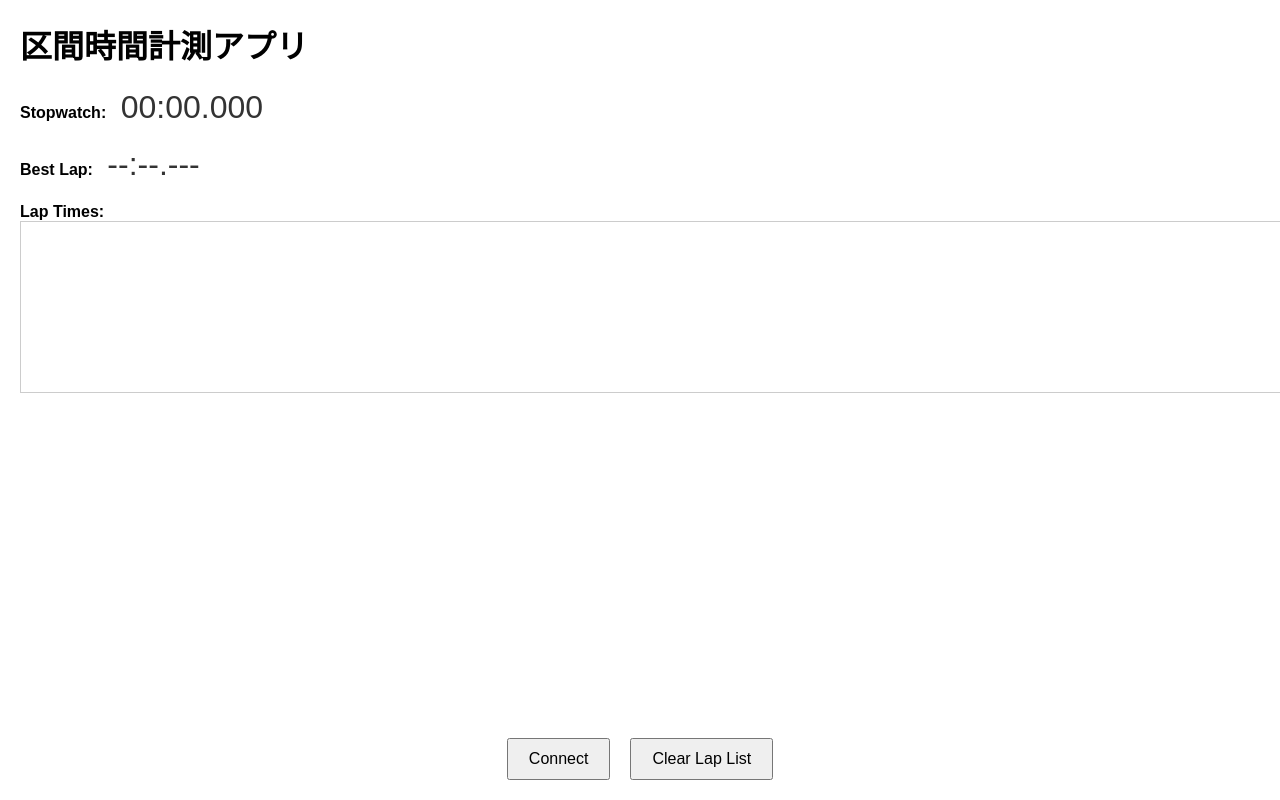
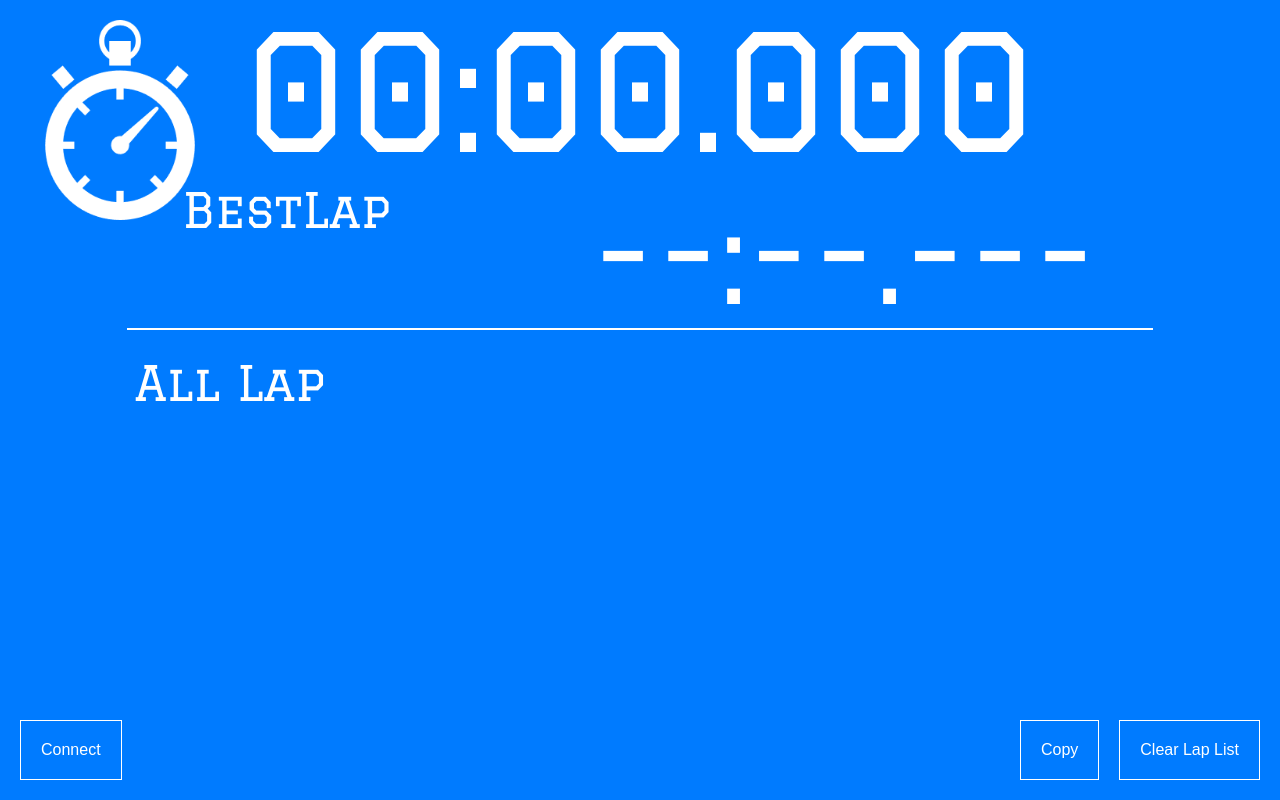
Before and after one commit to FromF/LapTimerForLineTracer, a plain HTML site: page index.html in a window 1280 px wide. Drawn offline with Linux system fonts and the light colour scheme.

Commit message:
レイアウト修正 #2
- コピーボタンを追加
- ロゴを追加
- フォントをGoogle Fonts Graduateに変更

```diff
--- a/index.html
+++ b/index.html
@@ -3,73 +3,169 @@
 <head>
   <meta charset="UTF-8" />
   <title>Interval Timer Demo</title>
+  <!-- Google Fonts: Graduate を読み込む -->
+  <link rel="preconnect" href="https://fonts.googleapis.com">
+  <link rel="preconnect" href="https://fonts.gstatic.com" crossorigin>
+  <link
+    href="https://fonts.googleapis.com/css2?family=Graduate&display=swap"
+    rel="stylesheet"
+  >
+
   <style>
-    body {
-      font-family: sans-serif;
-      margin: 20px;
+    /* 全体のリセットとデフォルト設定 */
+    html, body {
+      margin: 0;
+      padding: 0;
+      background-color: #007BFF; /* 背景を青 */
+      /* Graduate を全体に適用。日本語部分はフォールバック */
+      font-family: 'Graduate', sans-serif;
+      color: #FFFFFF;            /* 文字色を白 */
+      text-align: center;        /* 全体の文字を中央寄せ */
+      height: 100vh;
+      overflow: hidden;          /* 不要なスクロールを非表示 */
+      box-sizing: border-box;    /* すべてをborder-boxに */
     }
-    .display-container {
-      margin-bottom: 20px;
+
+    /* ロゴを右上に配置するためのコンテナ */
+    .logo-container {
+      position: absolute;
+      top: 20px;     /* 画面上部からの余白 */
+      left: 20px;   /* 画面右端からの余白 */
+      z-index: 1000; /* 他要素より前面に出す */
     }
-    .display-label {
-      font-weight: bold;
-      margin-right: 10px;
+    .logo-container img {
+      height: 200px; /* ロゴの高さ（任意調整） */
+      width: auto;   /* アスペクト比維持 */
     }
-    .stopwatch, .best-lap {
-      font-size: 2em;
-      color: #333;
+
+    /* 計測時間（Stopwatch） */
+    #stopwatch {
+      font-size: 10em;
+      margin-top: 0px;
+      display: block;
     }
+
+    /* ベストラップ関連を横並びで表示 */
+    .best-lap-container {
+      display: inline-flex;
+      align-items: topline;
+      gap: 200px;
+      margin-top: 0px;
+    }
+    .best-lap-label {
+      font-size: 3em;
+    }
+    #bestLap {
+      font-size: 8em;
+    }
+
+    /* 区切り線 */
+    .separator {
+      width: 80%;
+      margin: 0px auto;
+      border: 1px solid #FFFFFF;
+    }
+
+    /* ラップ一覧を横並びにするコンテナ */
+    .lap-section {
+      display: flex;
+      justify-content: center;
+      align-items: flex-start;
+      gap: 20px;
+      width: 80%;
+      margin: 0 auto;
+      margin-top: 20px;
+    }
+
+    /* 見出し（AllLap） */
+    #lapListTitle {
+      font-size: 3em;
+      margin-top: 5px;
+      white-space: nowrap;
+    }
+
+    /* ラップタイム一覧 */
     #lapList {
       width: 100%;
-      height: 150px;
-      border: 1px solid #ccc;
+      max-width: 800px; /* 画面が広ければ800pxまで使う */
+      height: 300px;
       padding: 10px;
-      white-space: pre; /* 改行やスペースをそのまま表示 */
+      border: 0px solid #FFFFFF;
+      box-sizing: border-box;
+      white-space: pre; /* 改行やスペースを保持 */
       overflow-y: auto;
-      font-family: monospace;
+      text-align: left;
+      font-size: 2em;
+      background-color: transparent;
+      color: #FFFFFF;
     }
+
+    /* ボタン配置用のコンテナ(画面下) */
     .button-container {
-      position: fixed;
+      position: absolute;
       bottom: 20px;
+      left: 0;
       width: 100%;
-      left: 0;
       display: flex;
-      justify-content: center;
-      gap: 20px;
+      justify-content: space-between; /* 左右に分割 */
+      padding: 0 20px;
+      box-sizing: border-box;
     }
+    /* 左右ボタン群 */
+    .left-buttons, .right-buttons {
+      display: flex;
+      gap: 20px; /* ボタン間の余白 */
+    }
+
     button {
-      padding: 10px 20px;
+      background-color: transparent;
+      border: 1px solid #FFFFFF;
+      color: #FFFFFF;
+      padding: 20px;
       font-size: 1em;
       cursor: pointer;
+    }
+    button:hover {
+      background-color: rgba(255, 255, 255, 0.2);
     }
   </style>
 </head>
 <body>
 
-  <h1>区間時間計測アプリ</h1>
-
-  <!-- ストップウォッチ表示エリア -->
-  <div class="display-container">
-    <span class="display-label">Stopwatch:</span>
-    <span id="stopwatch" class="stopwatch">00:00.000</span>
+  <!-- 右上にロゴを表示する -->
+  <div class="logo-container">
+    <img src="logo.png" alt="Logo">
   </div>
 
-  <!-- ベストラップ表示エリア -->
-  <div class="display-container">
-    <span class="display-label">Best Lap:</span>
-    <span id="bestLap" class="best-lap">--:--.---</span>
+  <!-- 計測時間（Stopwatch） -->
+  <span id="stopwatch">00:00.000</span>
+
+  <!-- BestLapとベストラップ時間を横に並べる -->
+  <div class="best-lap-container">
+    <span class="best-lap-label">BestLap</span>
+    <span id="bestLap">--:--.---</span>
   </div>
 
-  <!-- ラップタイム一覧表示エリア -->
-  <div class="display-container">
-    <span class="display-label">Lap Times:</span><br>
+  <!-- 区切り線 -->
+  <div class="separator"></div>
+
+  <!-- ラップ一覧（All Lap）を横並びに -->
+  <div class="lap-section">
+    <div id="lapListTitle">All Lap</div>
     <div id="lapList"></div>
   </div>
 
-  <!-- ボタン類 -->
+  <!-- ボタン類(画面下部) -->
   <div class="button-container">
-    <button id="connectBtn">Connect</button>
-    <button id="clearLapsBtn">Clear Lap List</button>
+    <!-- 左側に Connect -->
+    <div class="left-buttons">
+      <button id="connectBtn">Connect</button>
+    </div>
+    <!-- 右側に Copy, Clear Lap List -->
+    <div class="right-buttons">
+      <button id="copyLapBtn">Copy</button>
+      <button id="clearLapsBtn">Clear Lap List</button>
+    </div>
   </div>
 
   <!-- 外部JS読み込み -->
--- a/script.js
+++ b/script.js
@@ -23,6 +23,7 @@ const clearLapsBtn = document.getElementById('clearLapsBtn');
 const stopwatchEl  = document.getElementById('stopwatch');
 const bestLapEl    = document.getElementById('bestLap');
 const lapListEl    = document.getElementById('lapList');
+const copyLapBtn   = document.getElementById('copyLapBtn');
 
 /* ---------------------------------
    ボタンのイベント設定
@@ -65,6 +66,24 @@ clearLapsBtn.addEventListener('click', () => {
   lapListEl.textContent = "";
   bestLapTime = Infinity;
   bestLapEl.textContent = "--:--.---";
+});
+
+// ラップタイム一覧をコピー
+copyLapBtn.addEventListener('click', () => {
+  const lapText = lapListEl.textContent; // ラップタイム一覧のテキストを取得
+  if (!lapText.trim()) {
+    alert("コピーするラップタイムがありません。");
+    return;
+  }
+  // クリップボードへ書き込み
+  navigator.clipboard.writeText(lapText)
+    .then(() => {
+      alert("ラップ一覧をコピーしました");
+    })
+    .catch((err) => {
+      console.error("コピーに失敗しました: ", err);
+      alert("コピーに失敗しました");
+    });
 });
 
 /* ---------------------------------
@@ -157,7 +176,7 @@ function stopStopwatch(goalMs, recordLap = true) {
   // ストップウォッチ表示をゴールタイムに固定
   stopwatchEl.textContent = formatTime(finalMs);
 
-  // recordLap=falseの場合、ここでリターンするかどうかは好みで決定
+  // recordLap=falseの場合はここで終了
   if (!recordLap) {
     return;
   }
```
Also changed, not shown: logo.png (added).
